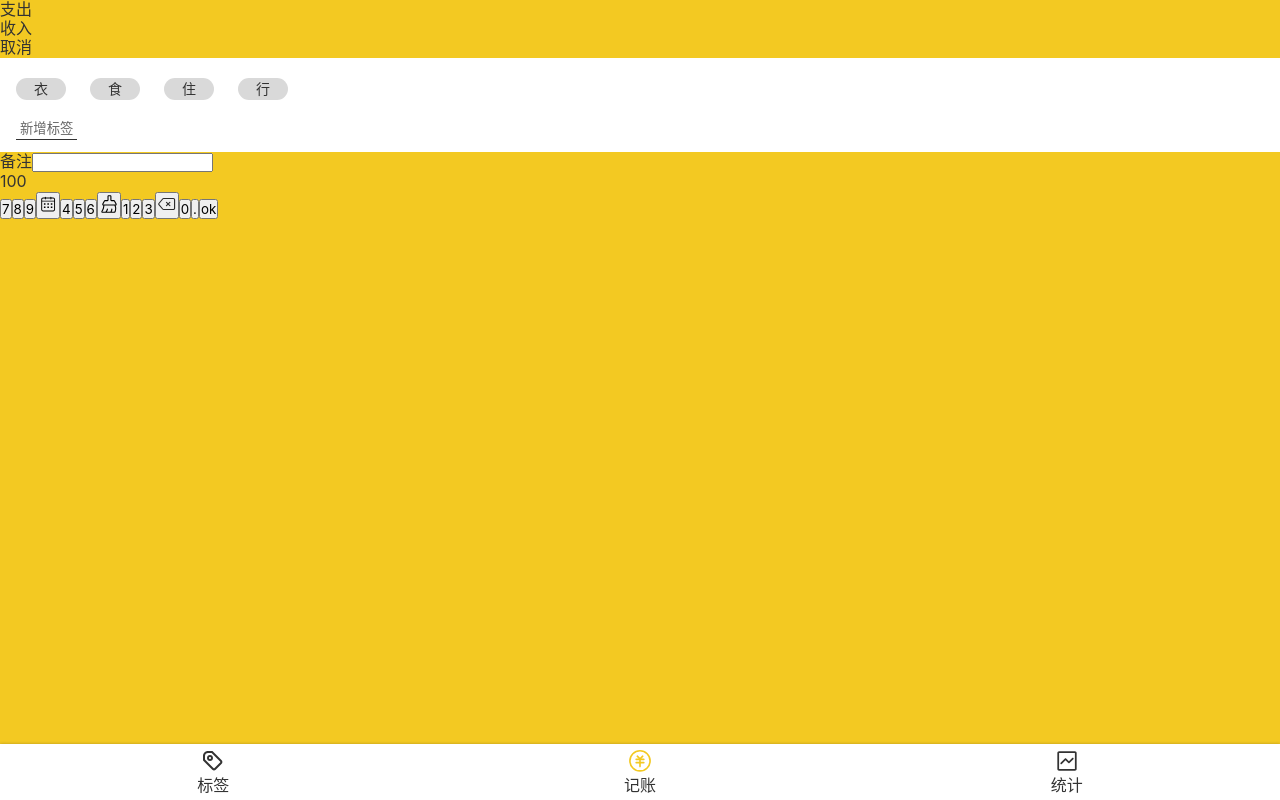
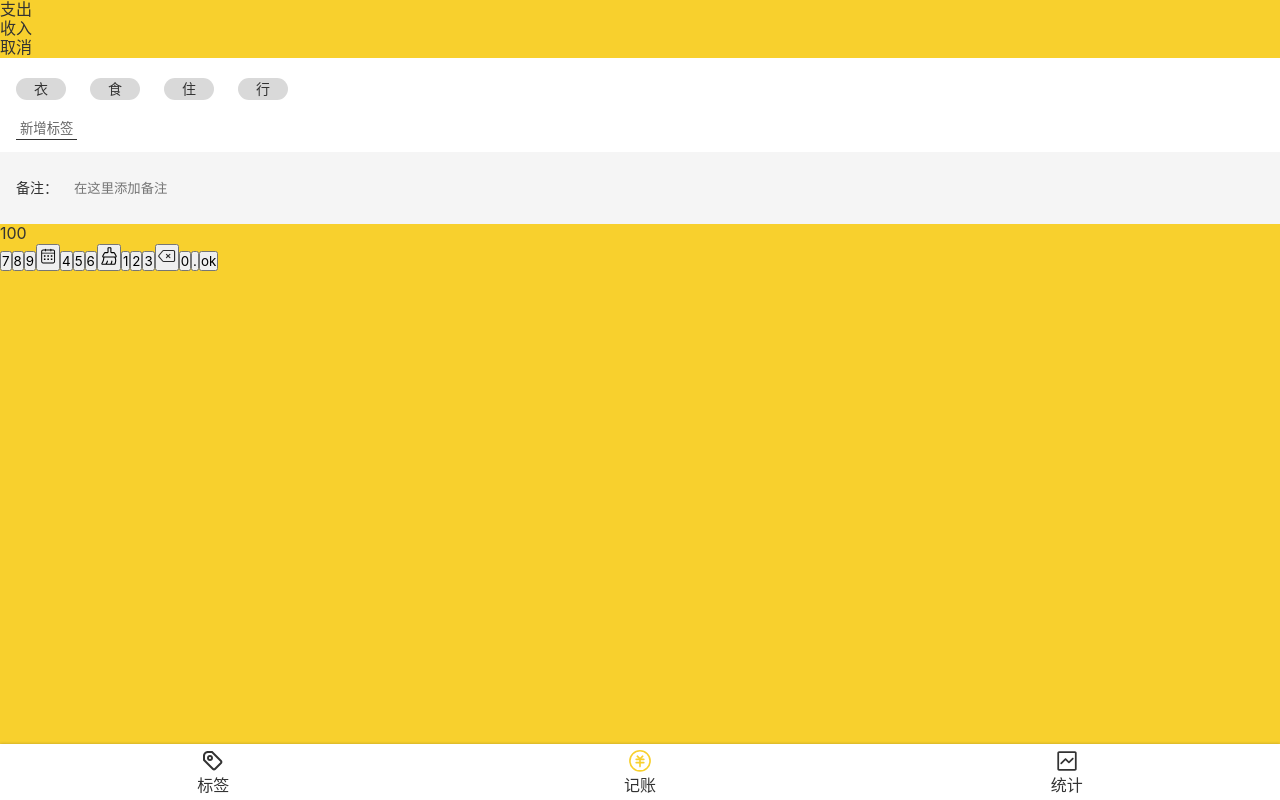
Before and after one commit to GretaHu10/money-react-code, a React app: page /#/money in a window 1280 px wide. Built offline with nearby package versions, Linux system fonts and the light colour scheme.

Commit message:
Money.tsx 之 备注 UI 完成

```diff
--- a/src/components/Nav.tsx
+++ b/src/components/Nav.tsx
@@ -22,7 +22,7 @@ line-height: 24px;
       }
       &.active{
         .icon{
-          fill: rgb(243, 201, 34);
+          fill: #f8d02d;
         }
       }
     }
--- a/src/index.scss
+++ b/src/index.scss
@@ -26,11 +26,15 @@ button {
     font-family: inherit;
 }
 
+:focus {
+    outline: none;
+}
+
 body {
     font-family: $font-hei;
     font-size: 16px;
     line-height: 1.2;
-    background-color: rgb(243, 201, 34);
+    background-color: #f8d02d;
 }
 
 .icon {
--- a/src/views/Money.tsx
+++ b/src/views/Money.tsx
@@ -23,7 +23,7 @@ const TagsSection = styled.section`
   }
   > button{
     margin-top: 8px;
-    background-color: white;
+    background: none;
     border: none;
     padding: 2px 4px;
     border-bottom: 1px solid #333;
@@ -31,7 +31,23 @@ const TagsSection = styled.section`
   }
 `
 const NotesSection = styled.section`
-
+  background-color: #f5f5f5;
+  padding: 0 16px;
+  font-size: 14px;
+  > label{
+    display: flex;
+    align-items: center;
+    > span{
+        margin-right: 16px;
+        white-space: nowrap;
+    }
+    > input{
+        width: 100%;
+        height: 72px;
+        background: none;
+        border: none;
+    }
+  }
 `
 const NumberPadSection = styled.section`
 
@@ -57,8 +73,8 @@ function Money() {
             </TagsSection>
             <NotesSection>
                 <label>
-                    <span>备注</span>
-                    <input type="text" />
+                    <span>备注：</span>
+                    <input type="text" placeholder="在这里添加备注" />
                 </label>
             </NotesSection>
             <NumberPadSection>
```
